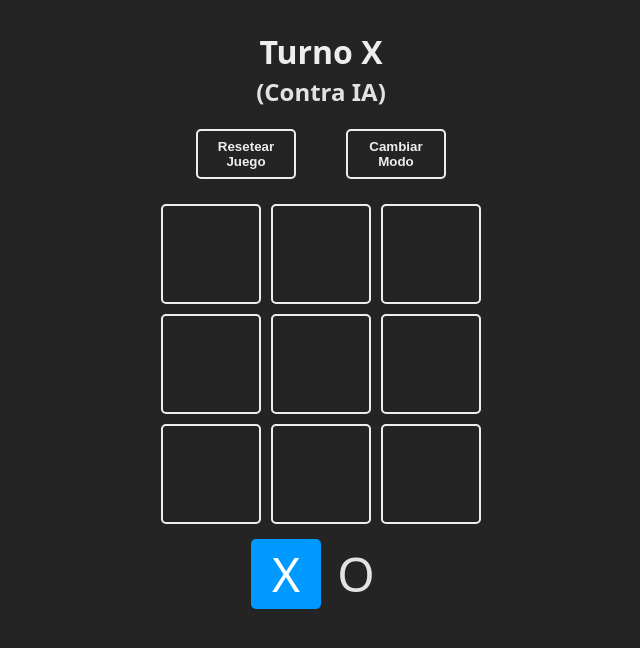
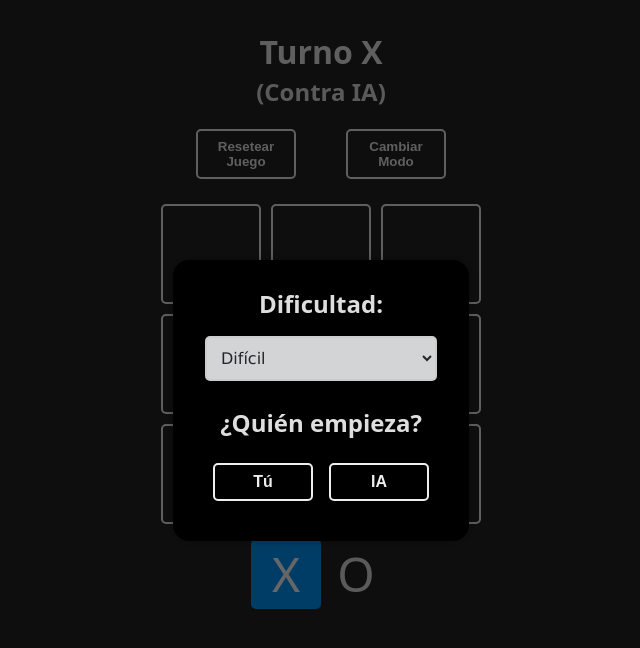
Before and after one commit to Jesussr29/Turno-X, a React (Vite) app: page / in a window 1280 px wide. Both pictures are taken after a click on the button "Cambiar Modo". Shown: the top 648 px of the page, without its empty margins (319-959 px from the left). Built offline with nearby package versions, Linux system fonts and the light colour scheme.

Commit message:
añadido niveles de dificultad y eleccion de empezar

```diff
--- a/src/App.jsx
+++ b/src/App.jsx
@@ -1,23 +1,23 @@
-import { useEffect, useState } from 'react'
+import { useEffect, useState } from "react";
 
 const TURNS = {
-  X: 'X',
-  O: 'O'
-}
+  X: "X",
+  O: "O",
+};
 
 const Square = ({ children, isSelected, updateBoard, index }) => {
-  const className = `square ${isSelected ? 'is-selected' : ''}`
+  const className = `square ${isSelected ? "is-selected" : ""}`;
 
   const handleClick = () => {
-    updateBoard(index)
-  }
+    updateBoard(index);
+  };
 
   return (
     <div onClick={handleClick} className={className}>
       {children}
     </div>
-  )
-}
+  );
+};
 
 const WINNERS_COMBOS = [
   [0, 1, 2],
@@ -27,150 +27,237 @@ const WINNERS_COMBOS = [
   [1, 4, 7],
   [2, 5, 8],
   [0, 4, 8],
-  [2, 4, 6]
-]
+  [2, 4, 6],
+];
 
 function App() {
-  const [board, setBoard] = useState(Array(9).fill(null))
-  const [turn, setTurn] = useState(TURNS.X)
-  const [winner, setWinner] = useState(null)
-  const [gameMode, setGameMode] = useState('vsPlayer') // 'vsPlayer' o 'vsAI'
+  const [board, setBoard] = useState(Array(9).fill(null));
+  const [turn, setTurn] = useState(TURNS.X);
+  const [winner, setWinner] = useState(null);
+  const [gameMode, setGameMode] = useState("vsPlayer");
+  const [mostrarModalInicio, setMostrarModalInicio] = useState(false);
+  const [turnoInicial, setTurnoInicial] = useState(TURNS.X);
+  const [dificultad, setDificultad] = useState("dificil");
 
   const checkWinner = (boardToCheck) => {
     for (const combo of WINNERS_COMBOS) {
-      const [a, b, c] = combo
+      const [a, b, c] = combo;
       if (boardToCheck[a] && boardToCheck[a] === boardToCheck[b] && boardToCheck[a] === boardToCheck[c]) {
-        return boardToCheck[a]
+        return boardToCheck[a];
       }
     }
-    return null
-  }
+    return null;
+  };
 
-  const resetGame = () => {
-    setBoard(Array(9).fill(null))
-    setTurn(TURNS.X)
-    setWinner(null)
-  }
+  const resetGame = (showModal = false) => {
+    setMostrarModalInicio(showModal); // Controlar si mostrar el modal
+    const startingTurn = turnoInicial; // Usar el turno inicial asignado
+    setBoard(Array(9).fill(null));
+    setTurn(startingTurn);
+    setWinner(null);
+  };
 
   const updateBoard = (index) => {
-    if (board[index] || winner) return
+    if (board[index] || winner) return;
 
-    const newBoard = [...board]
-    newBoard[index] = turn
-    setBoard(newBoard)
+    const newBoard = [...board];
+    newBoard[index] = turn;
+    setBoard(newBoard);
 
-    const newWinner = checkWinner(newBoard)
+    const newWinner = checkWinner(newBoard);
     if (newWinner) {
-      setWinner(newWinner)
-    } else if (newBoard.every(square => square !== null)) {
-      setWinner(false)
+      setWinner(newWinner);
+      if (gameMode === "vsAI") {
+        setTimeout(() => setMostrarModalInicio(true), 1000); // Mostrar el modal después de 1 segundo
+      }
+    } else if (newBoard.every((square) => square !== null)) {
+      setWinner(false);
+      if (gameMode === "vsAI") {
+        setTimeout(() => setMostrarModalInicio(true), 1000); // Mostrar el modal después de 1 segundo
+      }
     } else {
-      const newTurn = turn === TURNS.X ? TURNS.O : TURNS.X
-      setTurn(newTurn)
+      const newTurn = turn === TURNS.X ? TURNS.O : TURNS.X;
+      setTurn(newTurn);
     }
-  }
+  };
 
   useEffect(() => {
-    if (turn === TURNS.O && gameMode === 'vsAI' && !winner) {
+    if (turn === TURNS.O && gameMode === "vsAI" && !winner) {
       const timeout = setTimeout(() => {
-        const bestMove = getBestMove(board)
-        updateBoard(bestMove)
-      }, 500)
-      return () => clearTimeout(timeout)
+        const bestMove = getBestMove(board);
+        updateBoard(bestMove);
+      }, 300);
+      return () => clearTimeout(timeout);
     }
-  }, [turn, board, winner, gameMode])
+  }, [turn, board, winner, gameMode]);
 
-  const getBestMove = (newBoard) => {
-    let bestScore = -Infinity
-    let move = null
+  const getBestMove = (tablero) => {
+    const getRandomMove = (tablero) => {
+      const movimientosDisponibles = tablero
+        .map((valor, i) => (valor === null ? i : null))
+        .filter((i) => i !== null);
+      return movimientosDisponibles[Math.floor(Math.random() * movimientosDisponibles.length)];
+    };
 
-    for (let i = 0; i < newBoard.length; i++) {
-      if (newBoard[i] === null) {
-        newBoard[i] = TURNS.O
-        const score = minimax(newBoard, 0, false)
-        newBoard[i] = null
-        if (score > bestScore) {
-          bestScore = score
-          move = i
+    if (dificultad === "facil") {
+      // 60% óptimo, 40% aleatorio
+      return Math.random() < 0.6 ? getOptimalMove(tablero) : getRandomMove(tablero);
+    }
+
+    if (dificultad === "medio") {
+      // 85% óptimo, 15% aleatorio
+      return Math.random() < 0.85 ? getOptimalMove(tablero) : getRandomMove(tablero);
+    }
+
+    if (dificultad === "dificil") {
+      // 95% óptimo, 5% aleatorio
+      return Math.random() < 0.95 ? getOptimalMove(tablero) : getRandomMove(tablero);
+    }
+
+    // Por defecto, devuelve el movimiento óptimo
+    return getOptimalMove(tablero);
+  };
+
+  const getOptimalMove = (tablero) => {
+    let mejorPuntaje = -Infinity;
+    let movimiento = null;
+    // Ajusta la profundidad según el nivel de dificultad
+    const profundidad = dificultad === "facil" ? 2 : (dificultad === "medio" ? 4 : 6);
+
+    for (let i = 0; i < tablero.length; i++) {
+      if (tablero[i] === null) {
+        tablero[i] = TURNS.O;
+        const puntuacion = minimax(tablero, 0, false, profundidad);
+        tablero[i] = null;
+        if (puntuacion > mejorPuntaje) {
+          mejorPuntaje = puntuacion;
+          movimiento = i;
         }
       }
     }
 
-    return move
-  }
+    return movimiento;
+  };
 
   const minimax = (board, depth, isMaximizing) => {
-    const result = checkWinner(board)
-    if (result === TURNS.O) return 10 - depth
-    if (result === TURNS.X) return depth - 10
-    if (board.every(square => square !== null)) return 0
+    const result = checkWinner(board);
+    if (result === TURNS.O) return 10 - depth;
+    if (result === TURNS.X) return depth - 10;
+    if (board.every((square) => square !== null)) return 0;
 
     if (isMaximizing) {
-      let bestScore = -Infinity
+      let bestScore = -Infinity;
       for (let i = 0; i < board.length; i++) {
         if (board[i] === null) {
-          board[i] = TURNS.O
-          const score = minimax(board, depth + 1, false)
-          board[i] = null
-          bestScore = Math.max(score, bestScore)
+          board[i] = TURNS.O;
+          const score = minimax(board, depth + 1, false);
+          board[i] = null;
+          bestScore = Math.max(score, bestScore);
         }
       }
-      return bestScore
+      return bestScore;
     } else {
-      let bestScore = Infinity
+      let bestScore = Infinity;
       for (let i = 0; i < board.length; i++) {
         if (board[i] === null) {
-          board[i] = TURNS.X
-          const score = minimax(board, depth + 1, true)
-          board[i] = null
-          bestScore = Math.min(score, bestScore)
+          board[i] = TURNS.X;
+          const score = minimax(board, depth + 1, true);
+          board[i] = null;
+          bestScore = Math.min(score, bestScore);
         }
       }
-      return bestScore
+      return bestScore;
     }
-  }
+  };
+
+  const iniciarVsIA = (turnoElegido) => {
+    setTurnoInicial(turnoElegido);
+    setTurn(turnoElegido);
+    setGameMode("vsAI");
+    setMostrarModalInicio(false);
+    const nuevoTablero = Array(9).fill(null);
+
+    if (turnoElegido === TURNS.O) {
+      const bestMove = getBestMove(nuevoTablero);
+      nuevoTablero[bestMove] = TURNS.O;
+      setTurn(TURNS.X);
+    }
+
+    setBoard(nuevoTablero);
+    setWinner(null);
+  };
 
   return (
-    <main className='board'>
+    <main className="board">
       <h1>Turno {turn}</h1>
-      <h2>({gameMode === 'vsPlayer' ? '2 Players' : 'Contra IA'})</h2>
-      <button onClick={resetGame}>Resetear Juego</button>
-      <button style={{minWidth: '50px'}} className='cambio-modo' onClick={() => setGameMode(gameMode === 'vsPlayer' ? 'vsAI' : 'vsPlayer')}>
+      <h2>({gameMode === "vsPlayer" ? "2 Players" : "Contra IA"})</h2>
+      <button onClick={() => resetGame(false)}>Resetear Juego</button>
+      <button
+        style={{ minWidth: "50px" }}
+        className="cambio-modo"
+        onClick={() => {
+          if (gameMode === "vsPlayer") {
+            setGameMode("vsAI");
+            resetGame(true); // Mostrar el modal para "vsAI"
+          } else {
+            setGameMode("vsPlayer");
+            setTurn(TURNS.X);
+            setTurnoInicial(TURNS.X);
+            resetGame(false); // Ocultar el modal para "vsPlayer"
+          }
+        }}
+      >
         Cambiar Modo
       </button>
 
-      <section className='game'>
-        {
-          board.map((value, index) => (
-            <Square
-              key={index}
-              index={index}
-              updateBoard={gameMode === 'vsPlayer' || turn === TURNS.X ? updateBoard : () => {}}
-            >
-              {value}
-            </Square>
-          ))
-        }
+      <section className="game">
+        {board.map((value, index) => (
+          <Square
+            key={index}
+            index={index}
+            updateBoard={gameMode === "vsPlayer" || turn === TURNS.X ? updateBoard : () => {}}
+          >
+            {value}
+          </Square>
+        ))}
       </section>
 
-      <section className='turn'>
+      <section className="turn">
         <Square isSelected={turn === TURNS.X}>{TURNS.X}</Square>
         <Square isSelected={turn === TURNS.O}>{TURNS.O}</Square>
       </section>
 
-      {
-        winner !== null && (
-          <section className='winner'>
-            <div className='text'>
-              <h2>{winner === false ? 'Empate' : `Ganó: `}</h2>
-              <header className='win'>{winner && <Square>{winner}</Square>}</header>
-              <footer><button onClick={resetGame}>Empezar de nuevo</button></footer>
+      {winner !== null && (
+        <section className="winner">
+          <div className="text">
+            <h2>{winner === false ? "Empate" : `Ganó: `}</h2>
+            <header className="win">{winner && <Square>{winner}</Square>}</header>
+            <footer>
+              <button onClick={() => resetGame(false)}>Empezar de nuevo</button>
+            </footer>
+          </div>
+        </section>
+      )}
+
+      {mostrarModalInicio && (
+        <section className="modal-inicio">
+          <div className="modal-contenido">
+            <div>
+              <h2>Dificultad:</h2>
+              <select value={dificultad} onChange={(e) => setDificultad(e.target.value)}>
+                <option value="facil">Fácil</option>
+                <option value="medio">Medio</option>
+                <option value="dificil">Difícil</option>
+              </select>
             </div>
-          </section>
-        )
-      }
+            <h2>¿Quién empieza?</h2>
+            <button onClick={() => iniciarVsIA(TURNS.X)}>Tú</button>
+            <button onClick={() => iniciarVsIA(TURNS.O)}>IA</button>
+          </div>
+        </section>
+      )}
     </main>
-  )
+  );
 }
 
-export default App
+export default App;
--- a/src/index.css
+++ b/src/index.css
@@ -138,3 +138,70 @@ body {
 .cambio-modo button{
   width: 900px;
 }
+
+.modal-inicio {
+  position: fixed;
+  top: 0;
+  left: 0;
+  width: 100%;
+  height: 100%;
+  background: rgba(0,0,0,0.6);
+  display: flex;
+  justify-content: center;
+  align-items: center;
+  z-index: 10;
+}
+
+.modal-contenido {
+  background: black;
+  padding: 2rem;
+  border-radius: 1rem;
+  text-align: center;
+  box-shadow: 0 0 10px rgba(0,0,0,0.3);
+}
+
+.modal-contenido button {
+  margin: 0.5rem;
+  padding: 0.5rem 1rem;
+  font-size: 1rem;
+  cursor: pointer;
+
+}
+
+.modal-contenido h2 {
+  margin-bottom: 20px;
+}
+
+/* Estilos para el label y select de dificultad */
+.modal-contenido label {
+  font-size: 16px;
+  color: white;
+}
+
+.modal-contenido select {
+  padding: 10px;
+  font-size: 16px;
+  font-family: 'Roboto', sans-serif;
+  border-radius: 5px;
+  border: 2px solid #ccc;
+  background-color: #d3d4d5;
+  color: #212529;
+  cursor: pointer;
+  transition: all 0.3s ease;
+  width: 100%;
+  margin-bottom: 30px;
+  font-family: Verdana, Geneva, Tahoma, sans-serif;
+}
+
+/* Efecto al hacer hover sobre el select */
+.modal-contenido select:hover {
+  border-color: #007bff;
+  background-color: #e9ecef;
+}
+
+/* Estilo cuando el select está enfocado (clic) */
+.modal-contenido select:focus {
+  outline: none;
+  border-color: #007bff;
+  box-shadow: 0 0 5px rgba(0, 123, 255, 0.5);
+}
```
